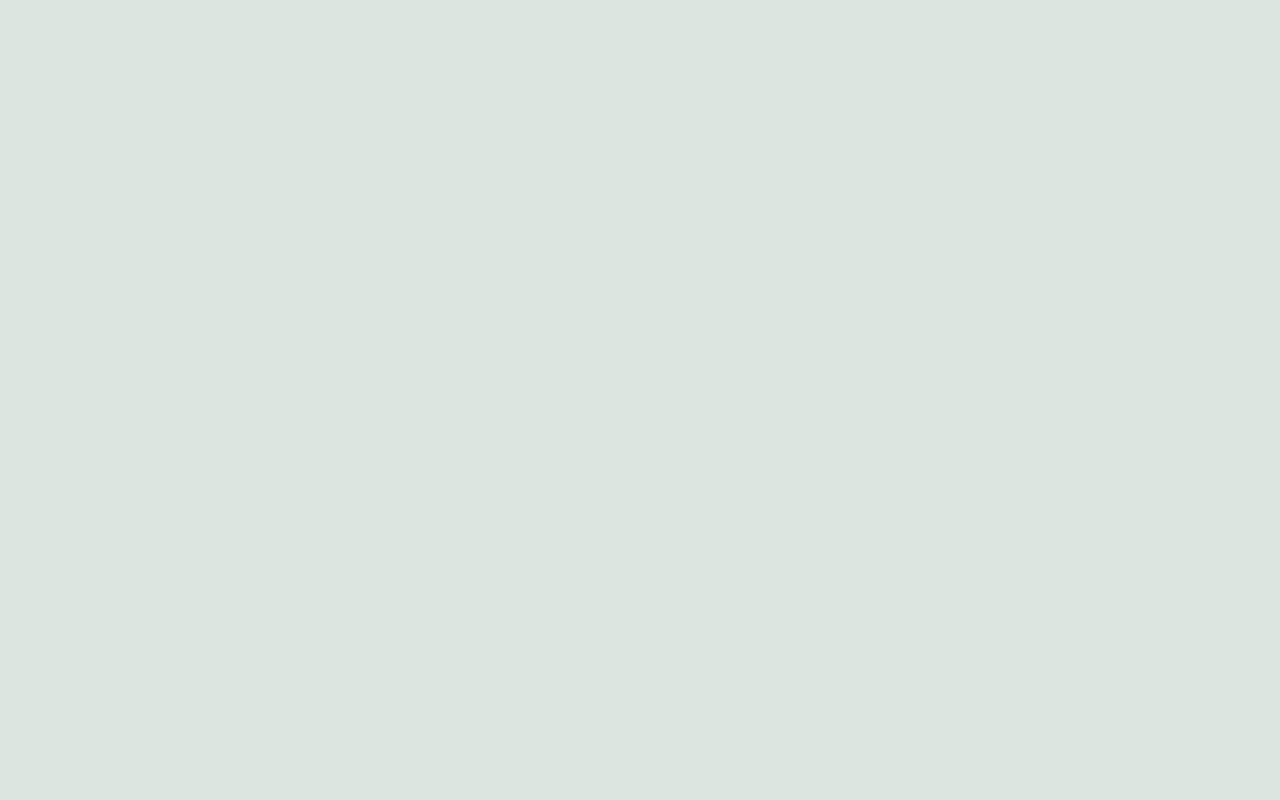
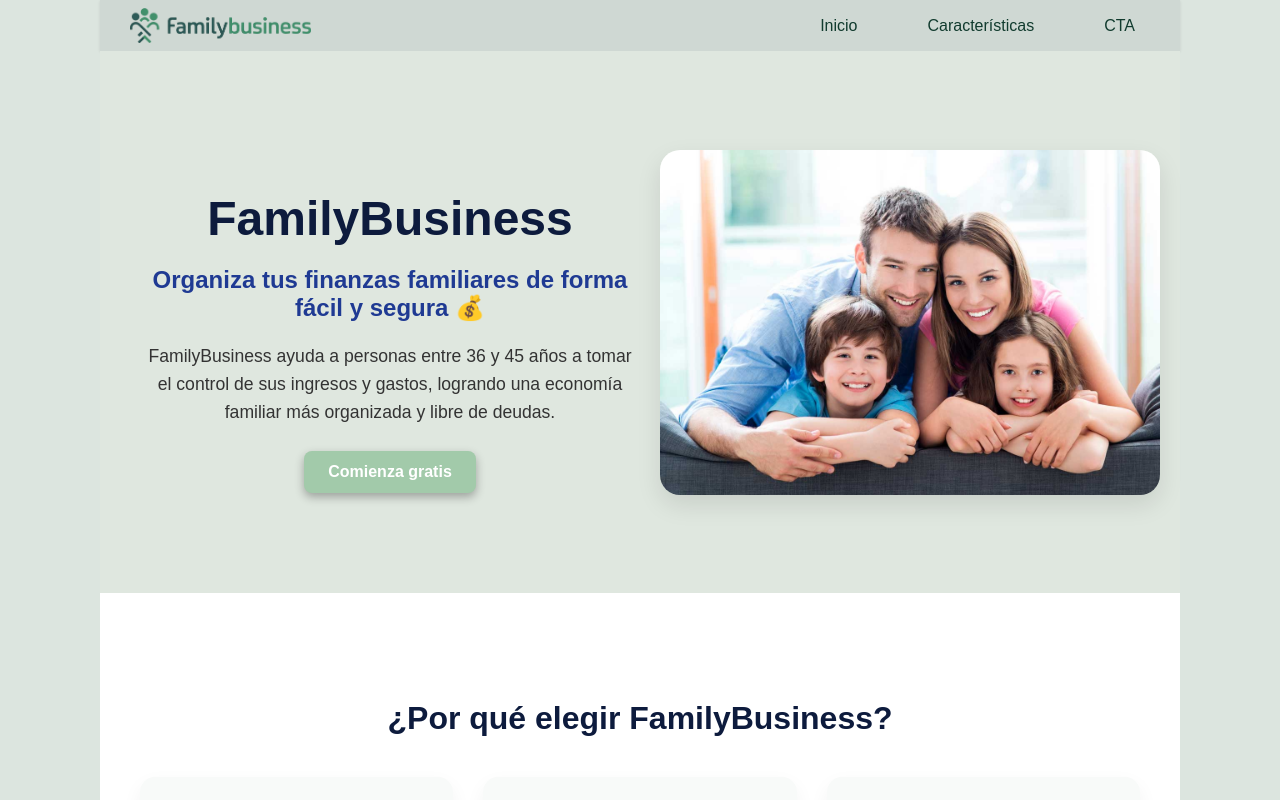
Before and after one commit to Johanexx/FamilyBussinesPROJECT, a React (Vite) app: page /inicio in a window 1280 px wide. Before the commit this address had no page. Shown: the top 800 px of the page. Built offline with nearby package versions, Linux system fonts and the light colour scheme.

Commit message:
nav bar de mrd

```diff
--- /dev/null
+++ b/src/App.css
@@ -0,0 +1,52 @@
+/* === Barra de navegación principal === */
+.navbar {
+
+    display: flex;
+    align-items: center;
+    justify-content: space-between;
+    background-color: #cfd8d3;
+    /* fondo verde claro */
+    padding: 8px 30px;
+    box-shadow: 0 1px 3px rgba(0, 0, 0, 0.1);
+}
+
+/* === Logo y nombre === */
+.navbar-logo {
+    display: flex;
+    align-items: center;
+    gap: 10px;
+}
+
+.logo {
+    height: 35px;
+}
+
+/* === Enlaces === */
+.navbar-links {
+    display: flex;
+    list-style: none;
+    margin: 0;
+    padding: 0;
+    gap: 40px;
+}
+
+.navbar-links li a {
+    text-decoration: none;
+    color: #113b2e;
+    font-weight: 500;
+    font-size: 16px;
+    padding: 10px 15px;
+    border-radius: 6px;
+    transition: background 0.3s, color 0.3s;
+}
+
+/* === Hover y activo === */
+.navbar-links li a:hover {
+    background-color: #aecbb5;
+}
+
+.navbar-links li.active a {
+    background-color: #aecbb5;
+    /* mismo tono que en la imagen */
+    font-weight: 600;
+}
--- a/src/App.tsx
+++ b/src/App.tsx
@@ -1,24 +1,25 @@
-import { Link } from 'react-router-dom'
+import { BrowserRouter, Link, Route, Routes } from 'react-router-dom'
+import Login from './ComponentLogin/Login'
+import { Layout } from './Layout'
+import Home from './ComponentHome/Home'
+import Caracteristicas from './ComponentCaratceristicas/Caracteristicas'
+import { CTA } from './ComponentCTA/CTA'
 
 function App() {
   return (
-    <>
-      <header>
-        <img className="logo" src="assets/logo.png" alt="Logo" />
-        <nav>
-          <div className="LinksNav">
-            <Link to="/home" className="btn-fondo">Inicio</Link>
-            <Link to="/login" className="btn-fondo">Iniciar Sesión</Link>
-            <Link to="/caracteristicas" className="btn-fondo">Características</Link>
-            <Link to="/cta" className="btn-fondo">CTA</Link>
-          </div>
-        </nav>
-        <div className="busqueda">
-          <input type="text" placeholder="Buscar..." />
-          <button type="submit">🔍</button>
-        </div>
-      </header>
-    </>
+    <BrowserRouter>
+      <Routes>
+        {/* Login fuera del layout para que no se muestre el nav */}
+        <Route path="/" element={<Login />} />
+
+        {/* Las demás rutas usan el layout con nav */}
+        <Route element={<Layout />}>
+          <Route path="/inicio" element={<Home />} />
+          <Route path="/caracteristicas" element={<Caracteristicas />} />
+          <Route path="/cta" element={<CTA />} />
+        </Route>
+      </Routes>
+    </BrowserRouter>
   )
 }
 
--- a/src/ComponentCTA/CTA.css
+++ b/src/ComponentCTA/CTA.css
@@ -25,7 +25,7 @@ body {
     text-align: left;
 }
 
-.logo {
+.logoAbajo {
     width: 260px;
     margin-bottom: 25px;
 }
--- a/src/ComponentCTA/CTA.tsx
+++ b/src/ComponentCTA/CTA.tsx
@@ -6,7 +6,7 @@ export const CTA = () => {
     <div className="cta-container">
       {/*Lado izquierdo*/}
       <section className="left">
-        <img src="src/assets/logo.png" alt="Familybusiness Logo" className="logo" />
+        <img src="src/assets/logo.png" alt="Familybusiness Logo" className="logoAbajo" />
 
         <h2 className="headline">
           Organiza tus ingresos y gastos <br /> de manera simple.
--- a/src/ComponentCaratceristicas/Caracteristicas.css
+++ b/src/ComponentCaratceristicas/Caracteristicas.css
@@ -8,7 +8,6 @@
 .hero {
   text-align: center;
   padding: 100px 20px 80px;
-  background: #d0d9d2;
   color: #0d1b3d;
 }
 
--- a/src/ComponentHome/Home.css
+++ b/src/ComponentHome/Home.css
@@ -162,25 +162,6 @@
   background: #e3f2ed;
 }
 
-/* ⚖️ FOOTER */
-.home-footer {
-  background: #1a1a1a;
-  color: #fff;
-  text-align: center;
-  padding: 20px;
-  font-size: 0.9rem;
-}
-.benefit-card {
-  background: #ffffff;
-  border-radius: 15px;
-  padding: 25px;
-  text-align: center;
-  box-shadow: 0 8px 20px rgba(0, 0, 0, 0.05);
-  transition: all 0.3s ease; /* transición suave */
-  cursor: pointer;
-  transform: translateY(0); /* posición base */
-}
-
 /*  Efecto al pasar el cursor */
 .benefit-card:hover {
   transform: translateY(-10px) scale(1.03); /* se eleva y crece un poco */
--- a/src/ComponentHome/Home.tsx
+++ b/src/ComponentHome/Home.tsx
@@ -84,10 +84,6 @@ class Home extends Component {
           <button className="btn-secundario">Crear cuenta ahora</button>
         </section>
 
-        {/*  5️⃣ Footer */}
-        <footer className="home-footer">
-          <p>© COPYRIGHT 2025 TODOS LOS DERECHOS RESERVADOS.</p>
-        </footer>
       </section>
     );
   }
--- a/src/ComponentLogin/Login.tsx
+++ b/src/ComponentLogin/Login.tsx
@@ -1,4 +1,14 @@
+import { useNavigate } from "react-router-dom";
+
 export default function Login() {
+  const navigate = useNavigate(); // Hook de navegación
+
+  const handleLogin = (e: React.FormEvent) => {
+    e.preventDefault();
+
+    navigate("/inicio");
+  };
+
   return (
     <div className="flex flex-col items-center justify-center min-h-screen bg-gray-100">
 
@@ -11,7 +21,7 @@ export default function Login() {
         </h2>
 
         {/* Formulario */}
-        <form className="space-y-4">
+        <form className="space-y-4" onSubmit={handleLogin}>
           <input
             type="text"
             placeholder="Nombre"
--- /dev/null
+++ b/src/Layout.tsx
@@ -0,0 +1,33 @@
+import React from 'react'
+import { Link, Outlet } from 'react-router-dom'
+import "./App.css";
+
+export const Layout = () => {
+    return (
+            <>
+                <nav className="navbar">
+                    <div className="navbar-logo">
+                        <img src="src/assets/logo.png" alt="Familybusiness Logo" className="logo" />
+                    </div>
+
+                    <ul className="navbar-links">
+                        <li className={location.pathname === "/" ? "active" : ""}>
+                            <Link to="/inicio">Inicio</Link>
+                        </li>
+                        <li className={location.pathname === "/caracteristicas" ? "active" : ""}>
+                            <Link to="/caracteristicas">Características</Link>
+                        </li>
+                        <li className={location.pathname === "/cta" ? "active" : ""}>
+                            <Link to="/cta">CTA</Link>
+                        </li>
+                    </ul>
+                </nav>
+
+                <Outlet />
+
+                <footer>
+                    <p>© COPYRIGHT 2025 TODOS LOS DERECHOS RESERVADOS.</p>
+                </footer>
+            </>
+            )
+}
--- a/src/main.tsx
+++ b/src/main.tsx
@@ -9,14 +9,6 @@ import { CTA } from './ComponentCTA/CTA'
 
 ReactDOM.createRoot(document.getElementById('root')!).render(
   <React.StrictMode>
-    <BrowserRouter>
-      <Routes>
-        <Route path="/" element={<App />} />
-        <Route path="/home" element={< Home />} />
-        <Route path="/caracteristicas" element={<Caracteristicas />} />
-        <Route path="/cta" element={<CTA />} />
-        <Route path="/login" element={<Login />} />
-      </Routes>
-    </BrowserRouter>
-  </React.StrictMode>,
+    <App />
+  </React.StrictMode>
 )
```
Also changed, not shown: 1 other file (tests, documents, lock files or other folders).
